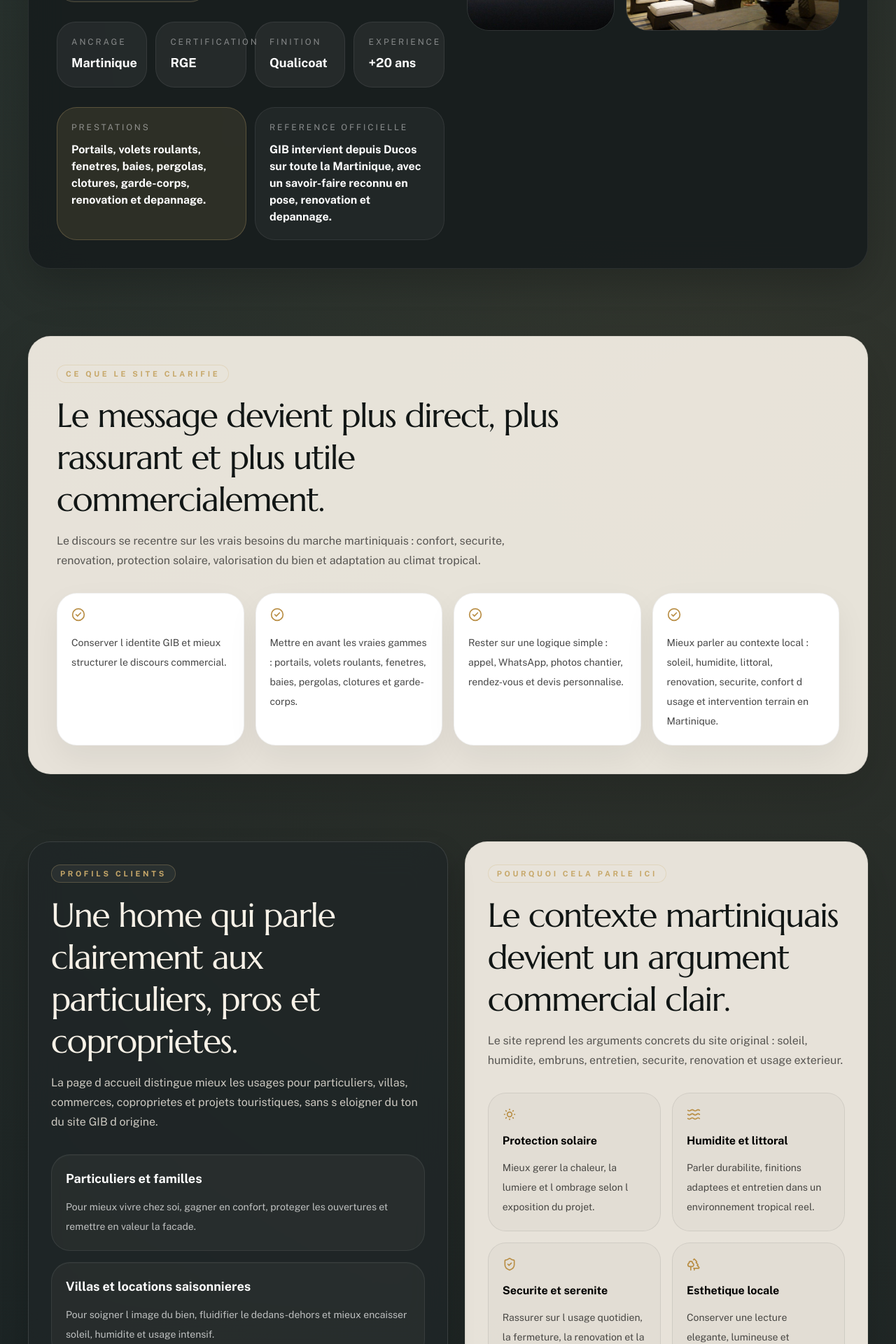
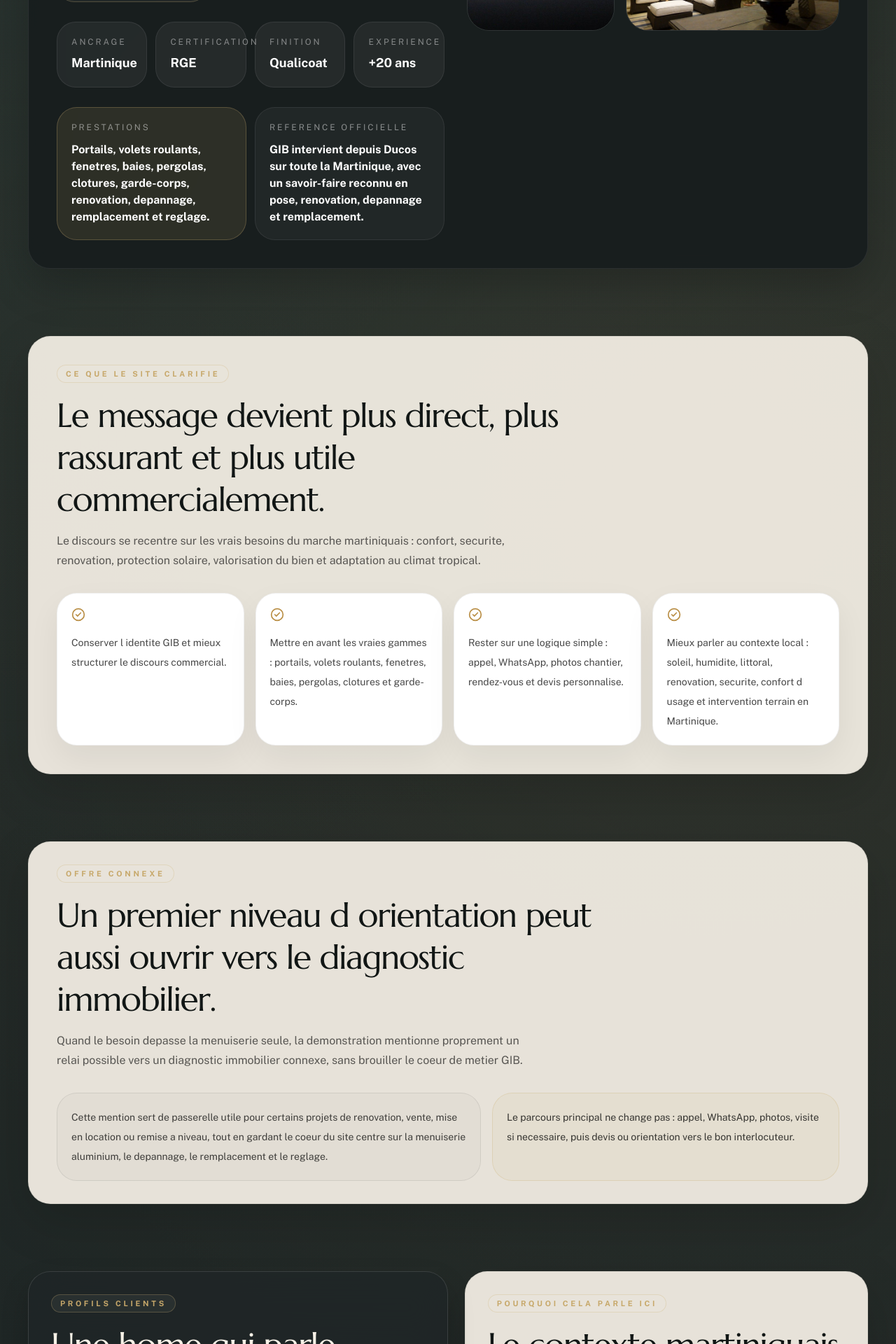
Before and after one commit to CVlad97/gib-menuiseries-demo, a React (Vite) app: page /#/ in a window 1280 px wide. Shown: the part 988-2908 px from the top of the page at 70% size. Built offline with nearby package versions, Linux system fonts and the light colour scheme.

Commit message:
Tighten GIB credibility and service wording

```diff
--- a/src/pages/HomePage.tsx
+++ b/src/pages/HomePage.tsx
@@ -156,13 +156,13 @@ export function HomePage() {
                 <div className="rounded-[1.8rem] border border-[color:var(--line-strong)] bg-[color:var(--gold-soft)]/70 p-5">
                   <p className="text-xs uppercase tracking-[0.24em] text-white/48">Prestations</p>
                   <p className="mt-3 text-base font-semibold text-white">
-Portails, volets roulants, fenetres, baies, pergolas, clotures, garde-corps, renovation et depannage.
+                    Portails, volets roulants, fenetres, baies, pergolas, clotures, garde-corps, renovation, depannage, remplacement et reglage.
                   </p>
                 </div>
                 <div className="rounded-[1.8rem] border border-white/8 bg-white/[0.04] p-5">
                   <p className="text-xs uppercase tracking-[0.24em] text-white/48">Reference officielle</p>
                   <p className="mt-3 text-base font-semibold text-white">
-GIB intervient depuis Ducos sur toute la Martinique, avec un savoir-faire reconnu en pose, renovation et depannage.
+                    GIB intervient depuis Ducos sur toute la Martinique, avec un savoir-faire reconnu en pose, renovation, depannage et remplacement.
                   </p>
                 </div>
               </div>
@@ -218,6 +218,24 @@ Appeler, envoyer des photos, demander un devis.
                 <p className="mt-4 text-sm leading-7 text-black/72">{item}</p>
               </div>
             ))}
+          </div>
+        </div>
+      </section>
+
+      <section className="shell">
+        <div className="surface-panel px-6 py-8 sm:px-8 lg:px-10">
+          <SectionHeading
+            eyebrow="Offre connexe"
+            title="Un premier niveau d orientation peut aussi ouvrir vers le diagnostic immobilier."
+            description="Quand le besoin depasse la menuiserie seule, la demonstration mentionne proprement un relai possible vers un diagnostic immobilier connexe, sans brouiller le coeur de metier GIB."
+          />
+          <div className="mt-8 grid gap-4 lg:grid-cols-[1.1fr_0.9fr]">
+            <div className="rounded-[1.8rem] border border-black/8 bg-black/[0.02] p-5 text-sm leading-7 text-black/72">
+              Cette mention sert de passerelle utile pour certains projets de renovation, vente, mise en location ou remise a niveau, tout en gardant le coeur du site centre sur la menuiserie aluminium, le depannage, le remplacement et le reglage.
+            </div>
+            <div className="rounded-[1.8rem] border border-[color:var(--line-strong)] bg-[color:var(--gold-soft)]/40 p-5 text-sm leading-7 text-black/76">
+              Le parcours principal ne change pas : appel, WhatsApp, photos, visite si necessaire, puis devis ou orientation vers le bon interlocuteur.
+            </div>
           </div>
         </div>
       </section>
```
